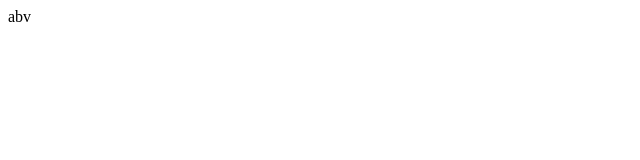
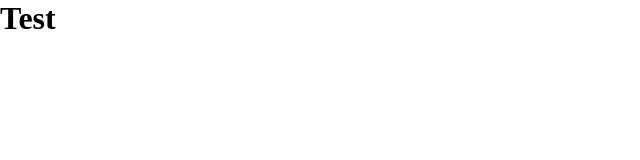
Before and after one commit to tuanphanfi/test111, a plain HTML site: page index.html in a window 1280 px wide. Shown: the full height of the page, 0-640 px from the left. Drawn offline with Linux system fonts and the light colour scheme.

Commit message:
test edition

```diff
--- /dev/null
+++ b/css/style.css
@@ -0,0 +1,4 @@
+body, h1, h2, ul {
+    padding: 0;
+    margin: 0;
+}
--- a/index.html
+++ b/index.html
@@ -1,11 +1,15 @@
 <!DOCTYPE html>
 <html lang="en">
+
 <head>
     <meta charset="UTF-8">
+    <link rel="stylesheet" href="./css/style.css">
     <meta name="viewport" content="width=device-width, initial-scale=1.0">
     <title>Document</title>
 </head>
+
 <body>
-    abv
+    <h1>Test</h1>
 </body>
+
 </html>
```
